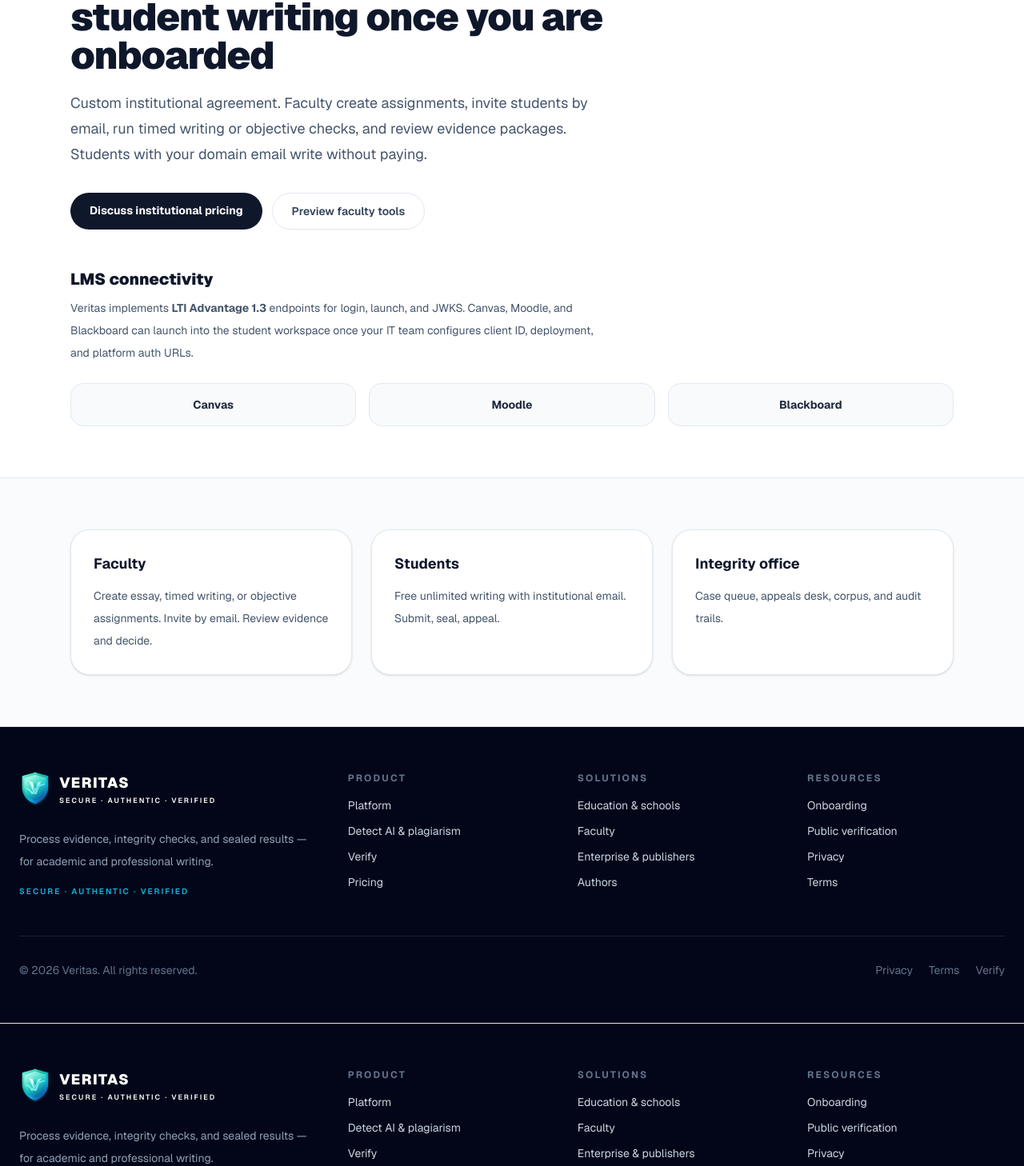
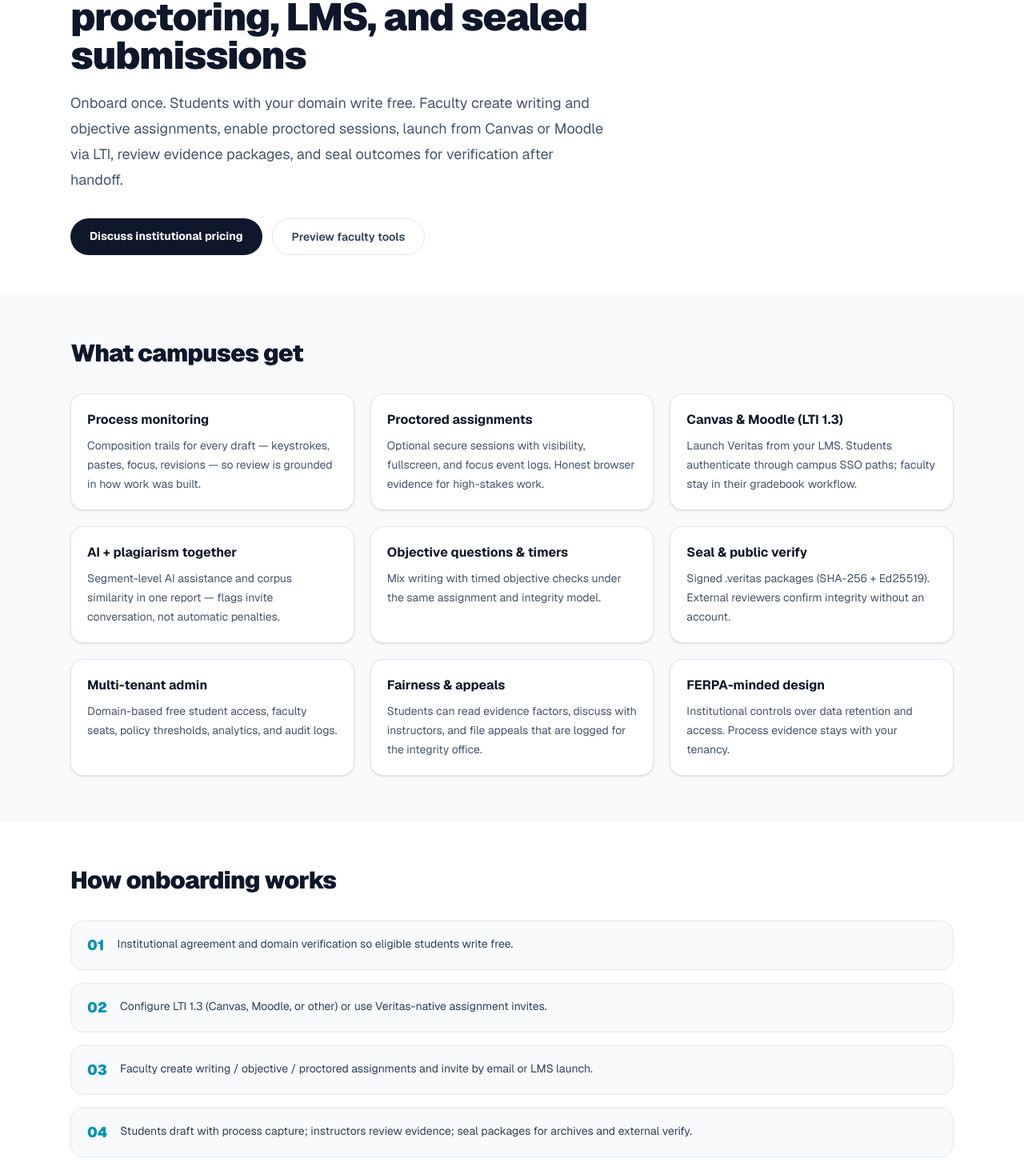
Before and after one commit to heidif24/veritas, a Next.js app: page /universities in a window 1280 px wide. Shown: the part 278-1736 px from the top of the page at 80% size. Built offline with nearby package versions, Linux system fonts and the light colour scheme.

Commit message:
Expand universities page: process, proctoring, LTI/Canvas/Moodle, seal, fairness

```diff
--- a/app/universities/page.tsx
+++ b/app/universities/page.tsx
@@ -9,48 +9,70 @@ export default function UniversitiesPage() {
       <main>
         <section className="mx-auto max-w-6xl px-6 pb-12 pt-16">
           <p className="text-[11px] font-bold uppercase tracking-[0.22em] text-cyan-700">For universities</p>
-          <h1 className="mt-4 max-w-2xl text-4xl font-black tracking-tight md:text-5xl">
-            Campus integrity with free student writing once you are onboarded
+          <h1 className="mt-4 max-w-3xl text-4xl font-black tracking-tight md:text-5xl">
+            Campus integrity: process, proctoring, LMS, and sealed submissions
           </h1>
           <p className="mt-5 max-w-2xl text-lg leading-8 text-slate-600">
-            Custom institutional agreement. Faculty create assignments, invite students by email, run timed writing or objective checks, and review evidence packages. Students with your domain email write without paying.
+            Onboard once. Students with your domain write free. Faculty create writing and objective assignments,
+            enable proctored sessions, launch from Canvas or Moodle via LTI, review evidence packages, and seal
+            outcomes for verification after handoff.
           </p>
           <div className="mt-8 flex flex-wrap gap-3">
             <Link href="/onboarding?intent=institution" className="rounded-full bg-slate-900 px-6 py-3 text-sm font-bold text-white hover:bg-slate-800">
               Discuss institutional pricing
             </Link>
-            <Link href="/instructor/assignments/new" className="rounded-full border border-slate-200 px-6 py-3 text-sm font-semibold text-slate-700 hover:bg-slate-50">
+            <Link href="/register" className="rounded-full border border-slate-200 px-6 py-3 text-sm font-semibold text-slate-700 hover:bg-slate-50">
               Preview faculty tools
             </Link>
           </div>
         </section>
 
-        <section className="mx-auto max-w-6xl px-6 pb-16">
-          <h2 className="text-xl font-black">LMS connectivity</h2>
-          <p className="mt-2 max-w-2xl text-sm leading-7 text-slate-600">
-            Veritas implements <strong>LTI Advantage 1.3</strong> endpoints for login, launch, and JWKS. Canvas, Moodle, and Blackboard can launch into the student workspace once your IT team configures client ID, deployment, and platform auth URLs.
-          </p>
-          <div className="mt-6 grid gap-4 sm:grid-cols-3">
-            {["Canvas", "Moodle", "Blackboard"].map((lms) => (
-              <div key={lms} className="rounded-2xl border border-slate-200 bg-slate-50 px-5 py-4 text-center text-sm font-bold text-slate-800">
-                {lms}
-              </div>
-            ))}
+        <section className="border-y border-slate-100 bg-slate-50">
+          <div className="mx-auto max-w-6xl px-6 py-14">
+            <h2 className="text-2xl font-black tracking-tight md:text-3xl">What campuses get</h2>
+            <div className="mt-8 grid gap-5 sm:grid-cols-2 lg:grid-cols-3">
+              {[
+                { t: "Process monitoring", d: "Composition trails for every draft — keystrokes, pastes, focus, revisions — so review is grounded in how work was built." },
+                { t: "Proctored assignments", d: "Optional secure sessions with visibility, fullscreen, and focus event logs. Honest browser evidence for high-stakes work." },
+                { t: "Canvas & Moodle (LTI 1.3)", d: "Launch Veritas from your LMS. Students authenticate through campus SSO paths; faculty stay in their gradebook workflow." },
+                { t: "AI + plagiarism together", d: "Segment-level AI assistance and corpus similarity in one report — flags invite conversation, not automatic penalties." },
+                { t: "Objective questions & timers", d: "Mix writing with timed objective checks under the same assignment and integrity model." },
+                { t: "Seal & public verify", d: "Signed .veritas packages (SHA-256 + Ed25519). External reviewers confirm integrity without an account." },
+                { t: "Multi-tenant admin", d: "Domain-based free student access, faculty seats, policy thresholds, analytics, and audit logs." },
+                { t: "Fairness & appeals", d: "Students can read evidence factors, discuss with instructors, and file appeals that are logged for the integrity office." },
+                { t: "FERPA-minded design", d: "Institutional controls over data retention and access. Process evidence stays with your tenancy." },
+              ].map((c) => (
+                <div key={c.t} className="rounded-2xl border border-slate-200 bg-white p-5 shadow-sm">
+                  <div className="text-base font-bold text-slate-900">{c.t}</div>
+                  <p className="mt-2 text-sm leading-6 text-slate-600">{c.d}</p>
+                </div>
+              ))}
+            </div>
           </div>
         </section>
 
-        <section className="border-t border-slate-200 bg-slate-50/80">
-          <div className="mx-auto grid max-w-6xl gap-6 px-6 py-16 md:grid-cols-3">
+        <section className="mx-auto max-w-6xl px-6 py-14">
+          <h2 className="text-2xl font-black tracking-tight md:text-3xl">How onboarding works</h2>
+          <ol className="mt-8 space-y-4">
             {[
-              ["Faculty", "Create essay, timed writing, or objective assignments. Invite by email. Review evidence and decide."],
-              ["Students", "Free unlimited writing with institutional email. Submit, seal, appeal."],
-              ["Integrity office", "Case queue, appeals desk, corpus, and audit trails."],
-            ].map(([t, d]) => (
-              <div key={t} className="rounded-[24px] border border-slate-200 bg-white p-7 shadow-sm">
-                <h3 className="text-lg font-bold">{t}</h3>
-                <p className="mt-3 text-sm leading-7 text-slate-600">{d}</p>
-              </div>
+              "Institutional agreement and domain verification so eligible students write free.",
+              "Configure LTI 1.3 (Canvas, Moodle, or other) or use Veritas-native assignment invites.",
+              "Faculty create writing / objective / proctored assignments and invite by email or LMS launch.",
+              "Students draft with process capture; instructors review evidence; seal packages for archives and external verify.",
+            ].map((step, i) => (
+              <li key={i} className="flex gap-4 rounded-2xl border border-slate-200 bg-slate-50 px-5 py-4">
+                <span className="text-lg font-black text-cyan-600">0{i + 1}</span>
+                <span className="text-sm leading-6 text-slate-700">{step}</span>
+              </li>
             ))}
+          </ol>
+          <div className="mt-10 flex flex-wrap gap-3">
+            <Link href="/onboarding?intent=institution" className="rounded-full bg-cyan-600 px-6 py-3 text-sm font-bold text-white hover:bg-cyan-500">
+              Start institutional onboarding
+            </Link>
+            <Link href="/methodology" className="rounded-full border border-slate-200 px-6 py-3 text-sm font-semibold text-slate-700 hover:bg-slate-50">
+              Read methodology
+            </Link>
           </div>
         </section>
       </main>
```
